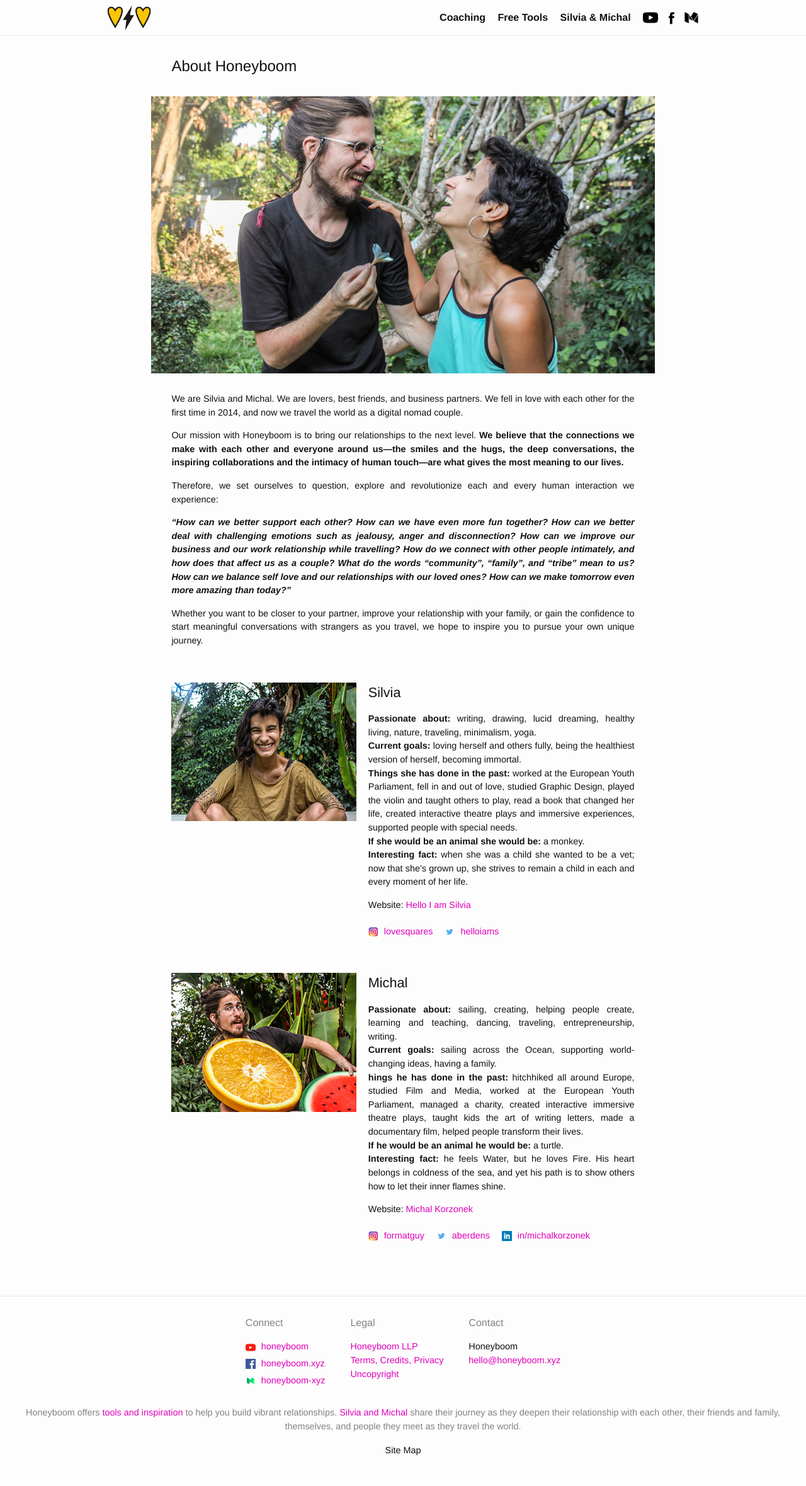
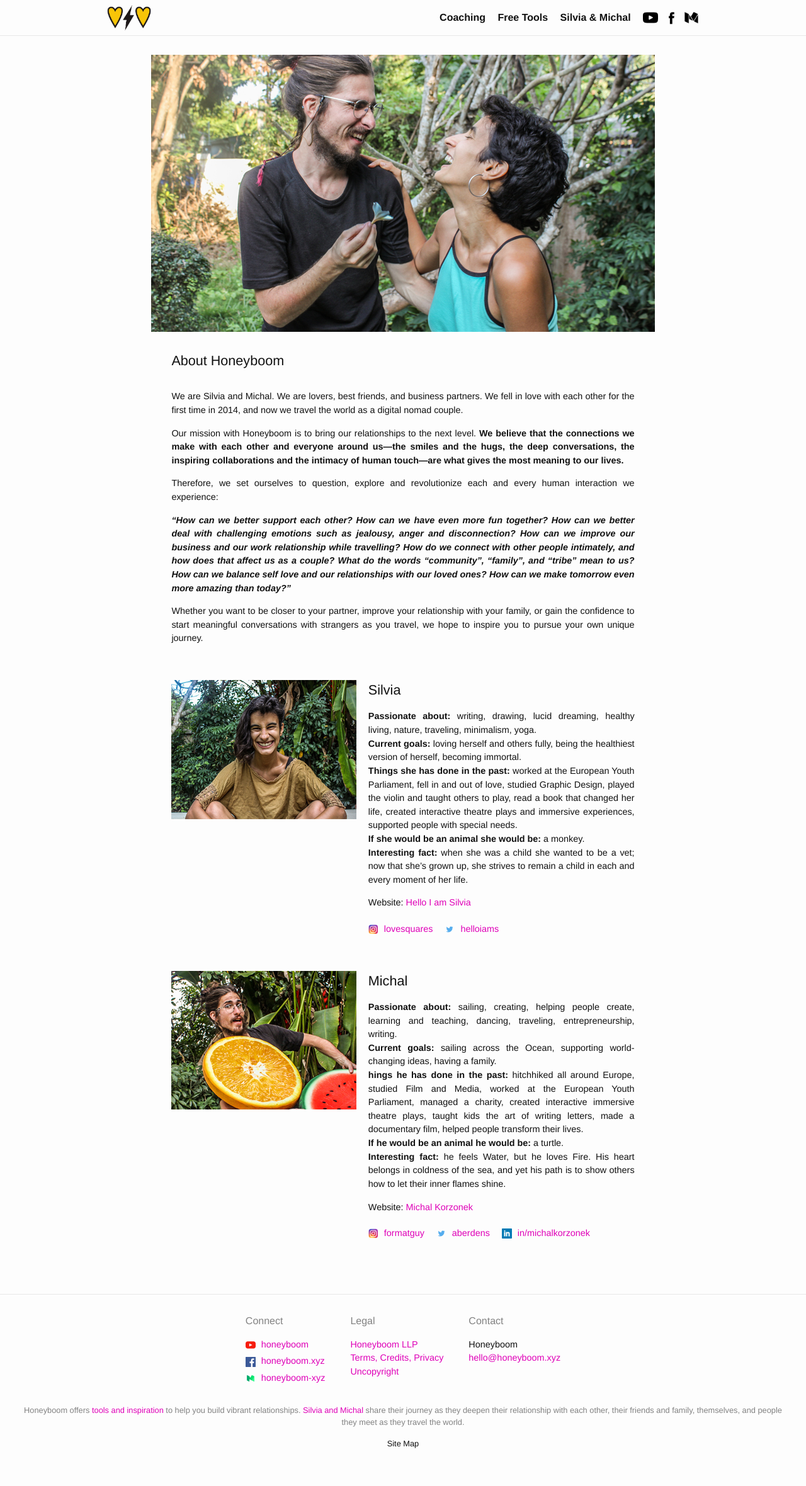
Before and after one commit to Honeyboom/honeyboom.github.io, a Jekyll site: the page built from silvia-michal.html, in a window 1280 px wide. Shown: the whole page at 63% size. Built offline with Jekyll 4.4.1, drawn with Linux system fonts in a browser that asks for light colours.

Commit message:
Fixed image width in firefox, fixed escaping chars in postspage, fixed footer mobile

```diff
--- a/_layouts/postpage.html
+++ b/_layouts/postpage.html
@@ -49,7 +49,7 @@
 	      </a>
             </h2>
   	    <p class="post-meta">
-	      {{ post.content | strip_html | escape | truncatewords: 40 }}
+	      {{ post.content | strip_html | truncatewords: 40 }}
 	    </p>
 	   </div>
 	 </div>
--- a/_sass/minima/_layout.scss
+++ b/_sass/minima/_layout.scss
@@ -182,10 +182,10 @@
 
 .site-footer p {
   text-align: center;
+  @include relative-font-size(0.8)
 }
 
 .site-map a {
-  font-size: $small-font-size;
   color: $text-color;
 }
 
@@ -219,15 +219,12 @@
 
 .footer-col-wrapper > ul > li {
   display: table-cell;
+  padding-left: $big-spacing-unit;
+  margin-left: 0;
 }
 
 .footer-col-wrapper > ul > li:first-child {
   padding-left: 0;
-}
-
-.footer-col-wrapper > ul > li {
-  padding-left: $big-spacing-unit;
-  margin-left: 0;
 }
 
 .footer-col-wrapper > ul > li ul li {
@@ -260,6 +257,13 @@
   }
   .email-palm {
     display: unset;
+  }
+
+  .footer-col-wrapper > ul > li {
+    padding-left: $small-spacing-unit;
+    ul li {
+      @include relative-font-size(0.8);
+    }
   }
 }
 
@@ -702,8 +706,8 @@
   .sm-main-image {
     text-align: center;
     margin-bottom: $spacing-unit;
-    margin-left:-webkit-calc(-15px - 8vw);
-    margin-right:-webkit-calc(-15px - 8vw);
+    margin-left: calc(-15px - 8vw);
+    margin-right: calc(-15px - 8vw);
   }
 
 	@include media-query($on-palm) {
@@ -858,8 +862,8 @@
 
   .rel-top-image {
     margin-bottom: $spacing-unit;
-    margin-left: -webkit-calc(-15px - 8vw) !important;
-    margin-right: -webkit-calc(-15px - 8vw) !important;
+    margin-left: calc(-15px - 8vw) !important;
+    margin-right: calc(-15px - 8vw) !important;
     text-align: center;
   }
 
@@ -892,8 +896,8 @@
     order: 2;
 
     .rel-top-image {
-      margin-left: -webkit-calc(-15px - 5vw) !important;
-      margin-right: -webkit-calc(-15px - 5vw) !important;
+      margin-left: calc(-15px - 5vw) !important;
+      margin-right: calc(-15px - 5vw) !important;
     }
   }
 }
@@ -907,8 +911,8 @@
   .life-top-image {
     margin-bottom: $spacing-unit;
     text-align: center;
-    margin-left: -webkit-calc(-15px - 8vw) !important;
-    margin-right: -webkit-calc(-15px - 8vw) !important;
+    margin-left: calc(-15px - 8vw) !important;
+    margin-right: calc(-15px - 8vw) !important;
   }
 
   .life-text-container {
@@ -940,8 +944,8 @@
     order: 4;
 
     .life-top-image {
-      margin-left: -webkit-calc(-15px - 5vw) !important;
-      margin-right: -webkit-calc(-15px - 5vw) !important;
+      margin-left: calc(-15px - 5vw) !important;
+      margin-right: calc(-15px - 5vw) !important;
     }
   }
 }
@@ -1003,7 +1007,7 @@
 
   .faq-image {
     display: block;
-    margin: $spacing-unit -webkit-calc(-15px - 8vw);
+    margin: $spacing-unit calc(-15px - 8vw);
     text-align: center;
   }
 
@@ -1043,7 +1047,7 @@
     }
 
     .faq-image {
-      margin: $spacing-unit -webkit-calc(-15px - 5vw);
+      margin: $spacing-unit calc(-15px - 5vw);
     }
 
   }
--- a/silvia-michal.html
+++ b/silvia-michal.html
@@ -5,13 +5,13 @@
 ---
 
 <div class="silvia-michal-about">
-	<h2>About Honeyboom</h2>
-
   <div class="sm-main-image">
     <img src="/assets/images/hb-silvia-and-michal.jpg" alt="Lovers Silvia and Michal">
   </div>
 
   <div class="sm-main-text">
+  		<h2>About Honeyboom</h2>
+
 		<p>We are Silvia and Michal. We are lovers, best friends, and business partners. We fell in love with each other for the first time in 2014, and now we travel the world as a digital nomad couple. </p>
 
 		<p>Our mission with Honeyboom is to bring our relationships to the next level. <b>We believe that the connections we make with each other and everyone around us—the smiles and the hugs, the deep conversations, the inspiring collaborations and the intimacy of human touch—are what gives the most meaning to our lives.</b></p>
```
